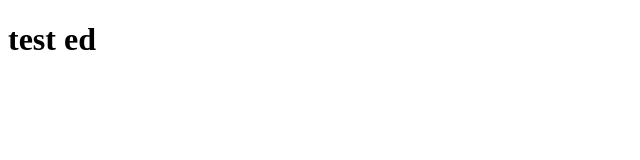
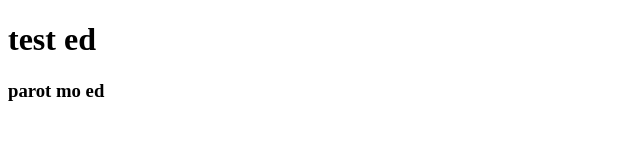
Before and after one commit to drick05/dick, a plain HTML site: page index.html in a window 1280 px wide. Shown: the whole page, without its empty margins (0-640 px from the left). Drawn offline with Linux system fonts and the light colour scheme.

Commit message:
parot mo

```diff
--- a/index.html
+++ b/index.html
@@ -6,5 +6,6 @@
   </head>
   <body>
         <h1>test ed</h1>
+        <h3>parot mo ed</h3>
   </body>
 </html>
```
